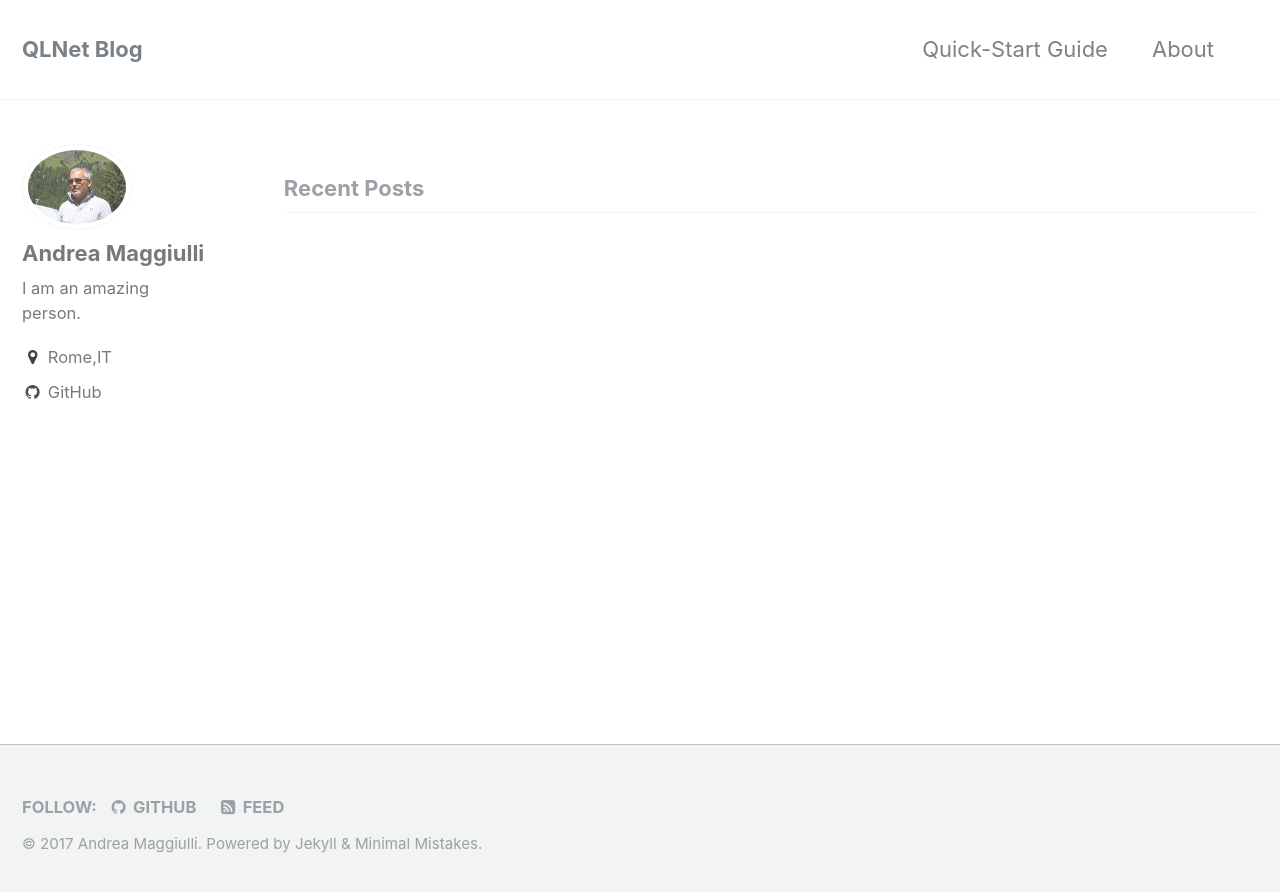
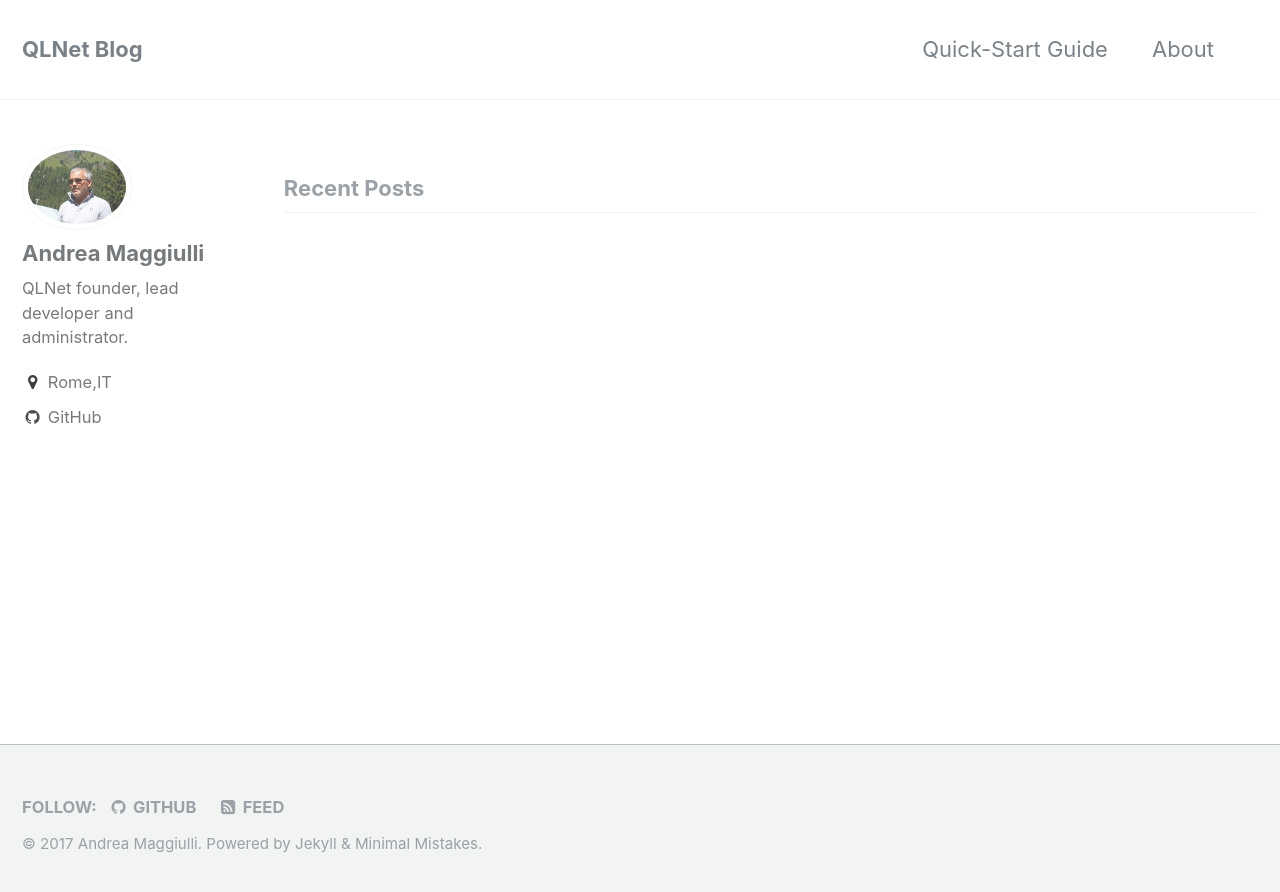
Before and after one commit to amaggiulli/QLNet, a Jekyll site: the page built from index.html, in a window 1280 px wide. Shown: the top 892 px of the page. Built offline with Jekyll 4.4.1, drawn with Linux system fonts in a browser that asks for light colours; the list of posts is cut into pages by our own code.

Commit message:
Blog update [skip ci]

```diff
--- a/_config.yml
+++ b/_config.yml
@@ -10,7 +10,7 @@ locale                   : "en"
 title                    : "QLNet Blog"
 title_separator          : "-"
 name                     : "Andrea Maggiulli"
-description              : "An amazing website."
+description              : "QLNet Financial Library"
 url                      : "https://amaggiulli.github.io"
 baseurl                  : "/QLNet"
 repository               : "amaggiulli/qlnet"
@@ -18,7 +18,7 @@ teaser                   : # path of fallback teaser image, e.g. "/assets/images
 # breadcrumbs            : false # true, false (default)
 words_per_minute         : 200
 comments:
-  provider               : # false (default), "disqus", "discourse", "facebook", "google-plus", "staticman", "custom"
+  provider               : "staticman" # false (default), "disqus", "discourse", "facebook", "google-plus", "staticman", "custom"
   disqus:
     shortname            : # https://help.disqus.com/customer/portal/articles/466208-what-s-a-shortname-
   discourse:
@@ -79,7 +79,7 @@ analytics:
 author:
   name             : "Andrea Maggiulli"
   avatar           : "/assets/images/andrea-maggiulli.jpg"
-  bio              : "I am an amazing person."
+  bio              : "QLNet founder, lead developer and administrator."
   location         : "Rome,IT"
   email            :
   uri              :
```
